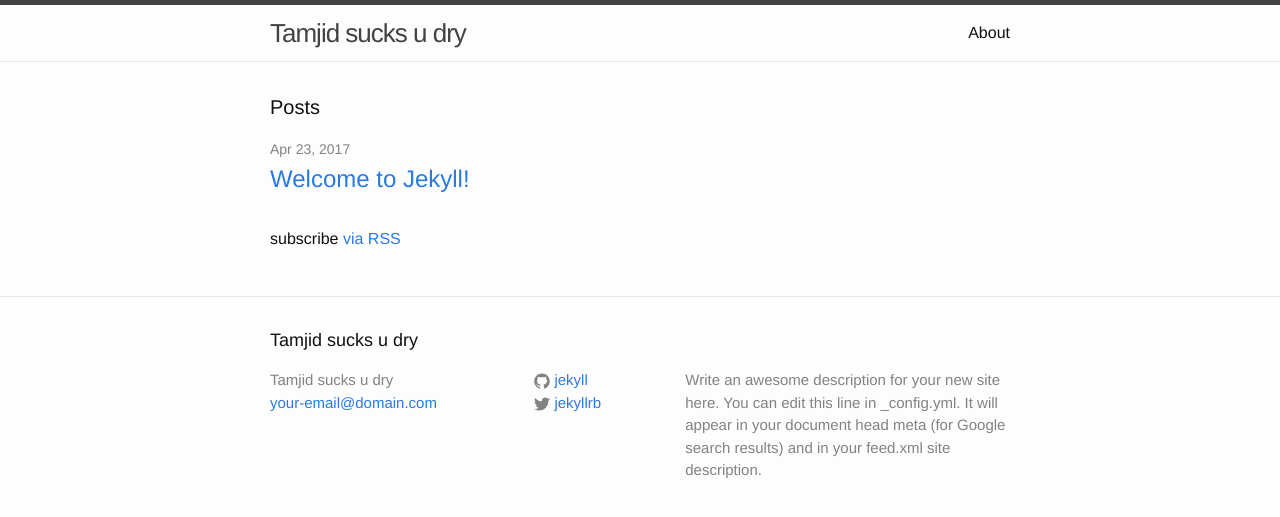
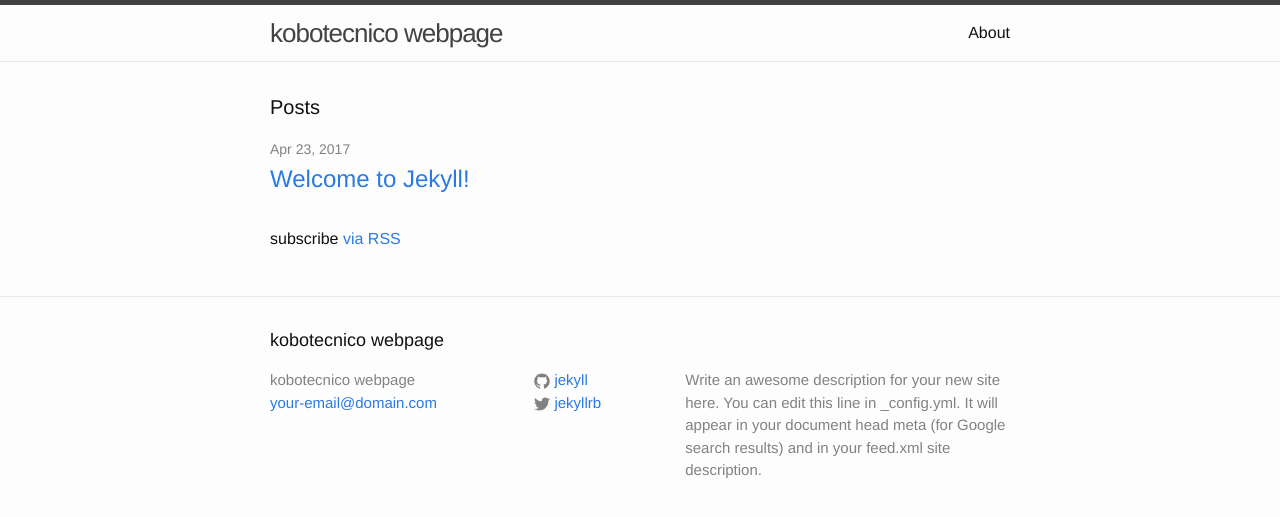
Before and after one commit to kobotecnico/kobotecnico.github.io, a Jekyll site: the page built from index.html, in a window 1280 px wide. Shown: the top 517 px of the page. Built offline with Jekyll 4.4.1, drawn with Linux system fonts in a browser that asks for light colours.

Commit message:
Update _config.yml

```diff
--- a/_config.yml
+++ b/_config.yml
@@ -6,7 +6,7 @@
 # 'jekyll serve'. If you change this file, please restart the server process.
 
 # Site settings
-title: Tamjid sucks u dry
+title: kobotecnico webpage
 email: your-email@domain.com
 description: > # this means to ignore newlines until "baseurl:"
   Write an awesome description for your new site here. You can edit this
```
